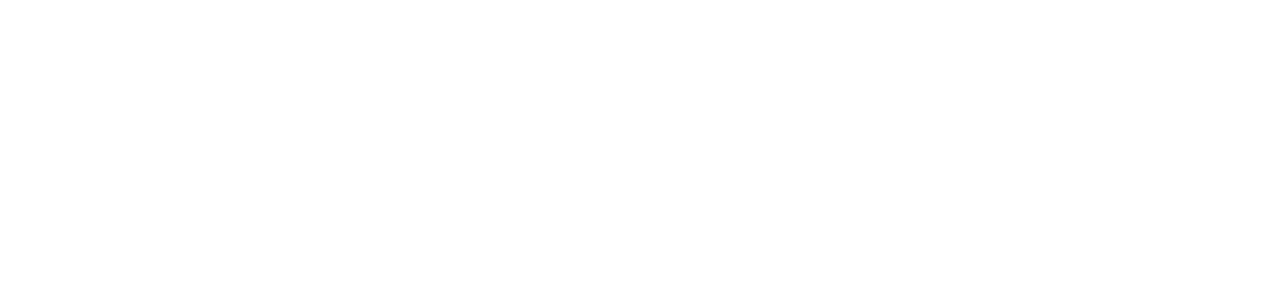
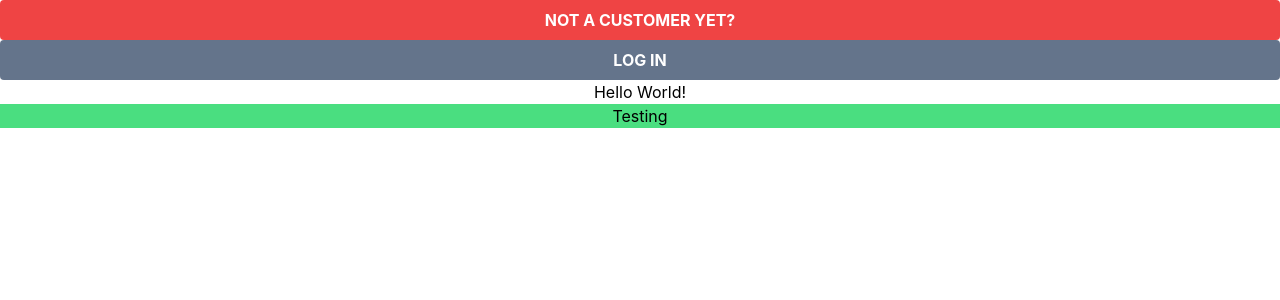
Before and after one commit to Service-Design-Studio/final-project-group-2-designerdz, a JavaScript app in the folder frontend/: page / in a window 1280 px wide. Shown: the top 300 px of the page. Built offline with nearby package versions, Linux system fonts and the light colour scheme; the HTML template or start-up script is replaced by a standard one.

Commit message:
Added google cloud configuration and refactored props for button component

```diff
--- a/frontend/src/App.js
+++ b/frontend/src/App.js
@@ -4,9 +4,10 @@
 function App() {
   return (
     <div className="App">
-      <Button text="NOT A CUSTOMER YET?" color="bg-red" onClick={() => alert('You clicked me!')} />
-      <Button text="LOG IN" color="bg-slate" onClick={() => alert('You clicked me!')} />
-      <Button text="LOG IN" color="bg-slate" onClick={() => alert('You clicked me!')} />
+      <Button text="NOT A CUSTOMER YET?" bgcolor="bg-red-500" hovercolor = "hover:bg-red-700" onClick={() => alert('You clicked me!')} />
+      <Button text="LOG IN" bgcolor="bg-slate-500" hovercolor="hover:bg-slate-700" onClick={() => alert('You clicked me!')} />
+      <h1>Hello World!</h1>
+      <h2 className='bg-green-400'>Testing</h2>
     </div>
   );
 }
--- a/frontend/src/components/button.js
+++ b/frontend/src/components/button.js
@@ -1,6 +1,6 @@
-export default function Button({text, color, onClick}) {
+export default function Button({text, bgcolor, hovercolor, onClick}) {
   return (
-    <button className= {`{ ${color}-500 hover:${color}-700 text-white font-bold py-2 px-4 rounded w-full`} onClick={onClick}>
+    <button className = {`${bgcolor} ${hovercolor} text-white font-bold py-2 px-4 rounded w-full`} onClick={onClick}>
       {text}
     </button>
   );
```
Also changed, not shown: frontend/app.yaml (added, +10 -0 lines), 2 other files (tests, documents, lock files or other folders).
